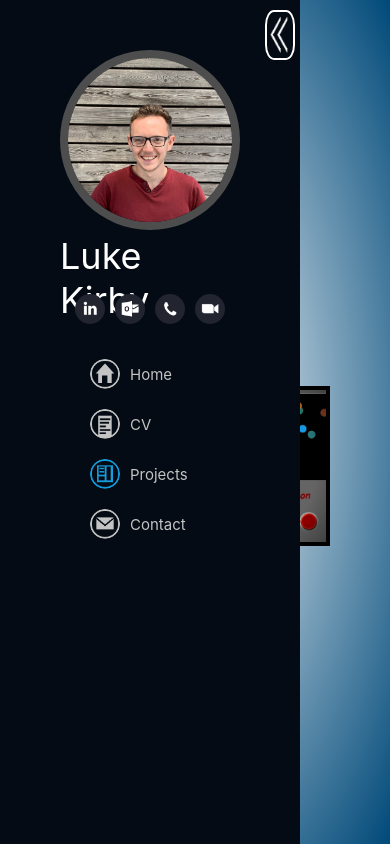
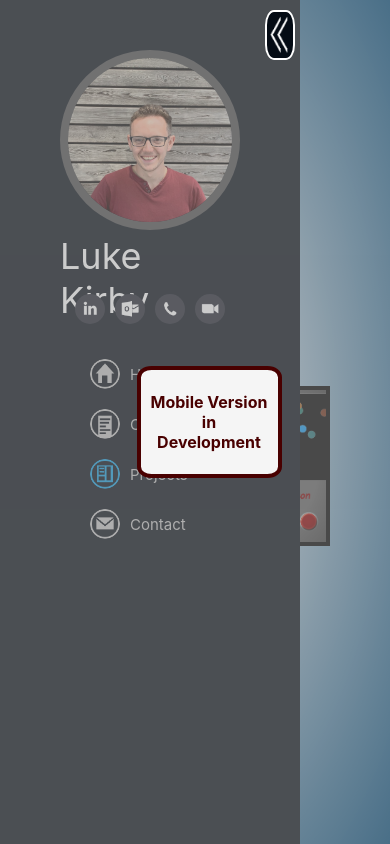
Before and after one commit to Luke-Kirby/Luke-Kirby-Portfolio, a React (Create React App) app: page /projects in a window 390 px wide. Built offline with nearby package versions, Linux system fonts and the light colour scheme.

Commit message:
Added projects and error message for mobile

```diff
--- a/src/App.scss
+++ b/src/App.scss
@@ -31,3 +31,45 @@
     width: 300px;
   }
 }
+
+.mobile-message-modal {
+  position: fixed;
+  visibility: hidden;
+}
+
+.mobile-message {
+  position: fixed;
+  visibility: hidden;
+}
+
+@media (max-width: 500px), (max-height: 500px) {
+  .mobile-message {
+    visibility: visible;
+    height: 10%;
+    width: 30%;
+    z-index: 3;
+    color: rgb(73, 0, 0);
+    font-weight: bold;
+    text-align: center;
+    background-color: whitesmoke;
+    border-radius: 10%;
+    border: 4px solid rgb(73, 0, 0);
+    margin: auto;
+    padding: 10px;
+    top: 45%;
+    bottom: 45%;
+    left: 35%;
+    right: 35%;
+    align-items: center;
+    display: flex;
+    align-items: center;
+  }
+
+  .mobile-message-modal {
+    visibility: visible;
+    width: 100vw;
+    height: 100vh;
+    z-index: 2;
+    background-color: rgba(150, 150, 150, 0.485);
+  }
+}
--- a/src/App.tsx
+++ b/src/App.tsx
@@ -20,6 +20,11 @@ function App() {
   return (
     //framer-motion
     <div className="App">
+      <div className="mobile-message-modal">
+        <div className="mobile-message">
+          <p>Mobile Version in Development</p>
+        </div>
+      </div>
       <div className="sidebar-button">
         <ExpandButton onClick={buttonClick} expand={sideBarButton} />
       </div>
--- a/src/components/Project/Project.tsx
+++ b/src/components/Project/Project.tsx
@@ -1,19 +1,23 @@
 import "./Project.scss";
+import { Link } from "react-router-dom";
 
 interface Props {
   project: string;
+  path: string;
 }
 
 function Project(props: Props) {
-   let style={backgroundImage: `url(/images/projects/${props.project}.png)`}
+  let style = { backgroundImage: `url(/images/projects/${props.project}.png)` };
   return (
-    <div className="project-closed">
+    <a href={props.path}>
+      <div className="project-closed">
         <div className="project-fade"></div>
-        <h2 className="view"><em>View Project</em></h2>
-      <div
-      style={style}
-      className="project-img"></div>
-    </div>
+        <h2 className="view">
+          <em>View Project</em>
+        </h2>
+        <div style={style} className="project-img"></div>
+      </div>
+    </a>
   );
 }
 
--- a/src/view/Projects.tsx
+++ b/src/view/Projects.tsx
@@ -13,8 +13,8 @@ function Projects() {
       </div>
       <div className="box-container">
         <div className="project-container">
-        <Project project="ticTacToe" />
-        <Project project="physics" />
+        <Project project="ticTacToe" path="https://shiny-naiad-125924.netlify.app/"/>
+        <Project project="physics" path="https://stately-seahorse-ebd0ac.netlify.app/" />
         </div>
       </div>
     </div>
```
